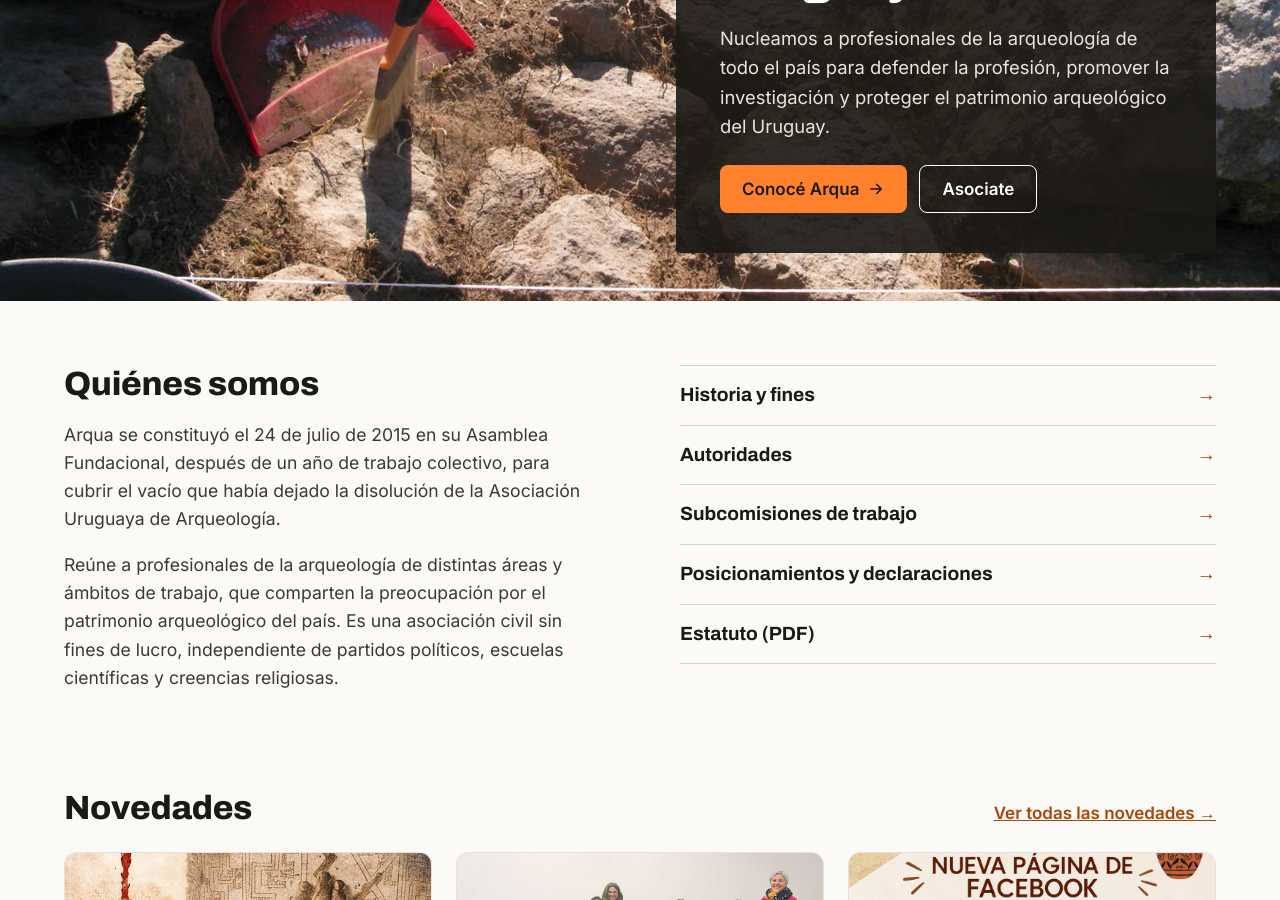
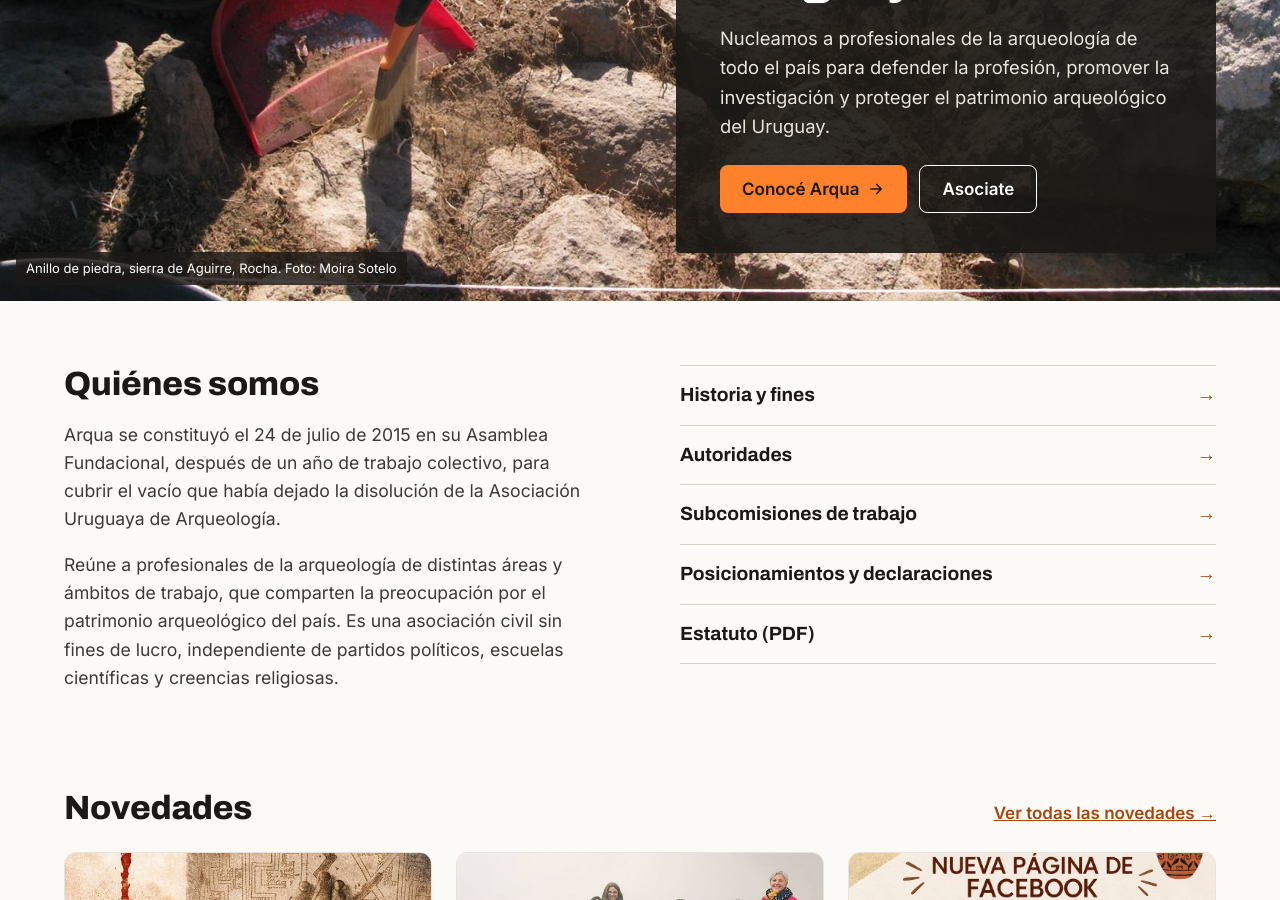
Before and after one commit to arqueologosuruguay/arqua-web, a Jekyll site: the page built from index.html, in a window 1280 px wide and 900 px high, scrolled down 363 px. Built offline with Jekyll 4.4.1, drawn with Linux system fonts in a browser that asks for light colours.

Commit message:
Portada: pie de foto con créditos
Co-Authored-By: Claude Opus 5.5 <noreply@anthropic.com>
Claude-Session: https://claude.ai/code/session_011VaqS3BXrx85drSQWMH5nn

```diff
--- a/index.html
+++ b/index.html
@@ -4,7 +4,8 @@ title: Inicio
 ---
 <section class="portada">
   <figure class="portada__foto">
-    <img src="{{ '/assets/img/portada-excavacion.jpg' | relative_url }}" alt="Manos con guantes limpian con pincel y pala una excavación entre piedras">
+    <img src="{{ '/assets/img/portada-excavacion.jpg' | relative_url }}" alt="Manos con guantes limpian con pincel y pala un anillo de piedra en la sierra de Aguirre, Rocha">
+    <figcaption>Anillo de piedra, sierra de Aguirre, Rocha. Foto: Moira Sotelo</figcaption>
   </figure>
   <div class="contenedor portada__caja">
     <div class="portada__texto">
```
